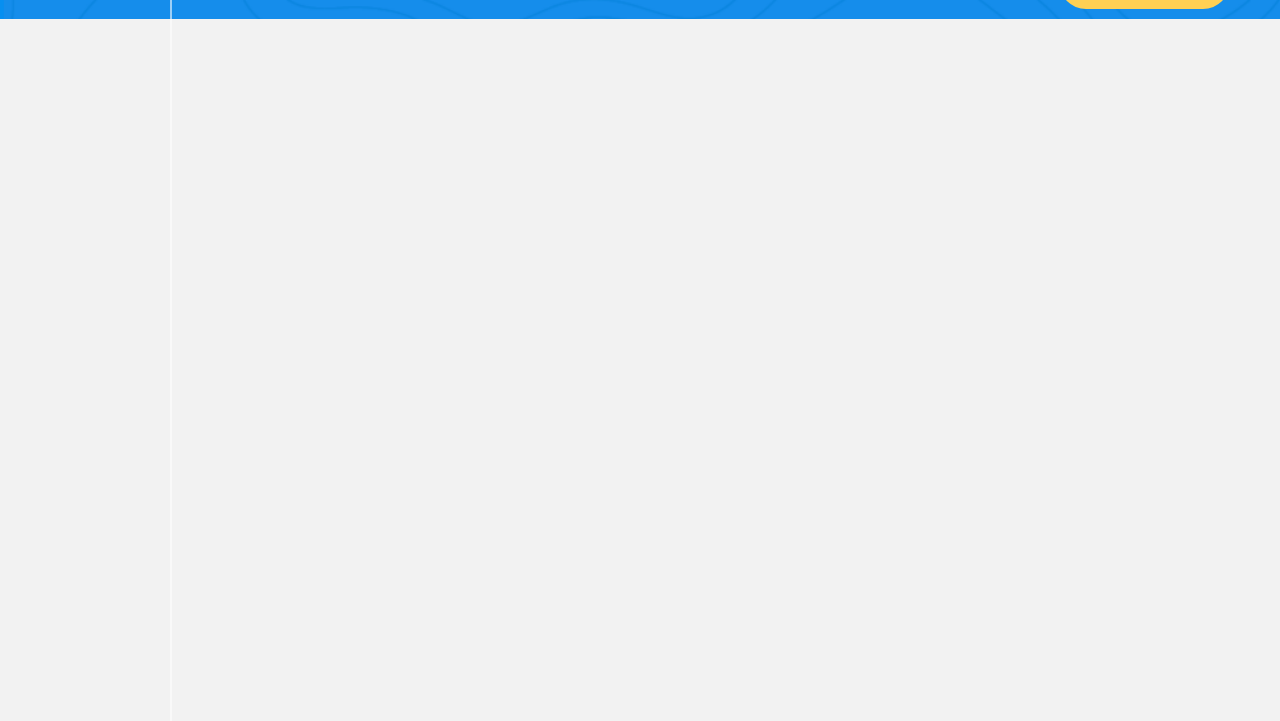
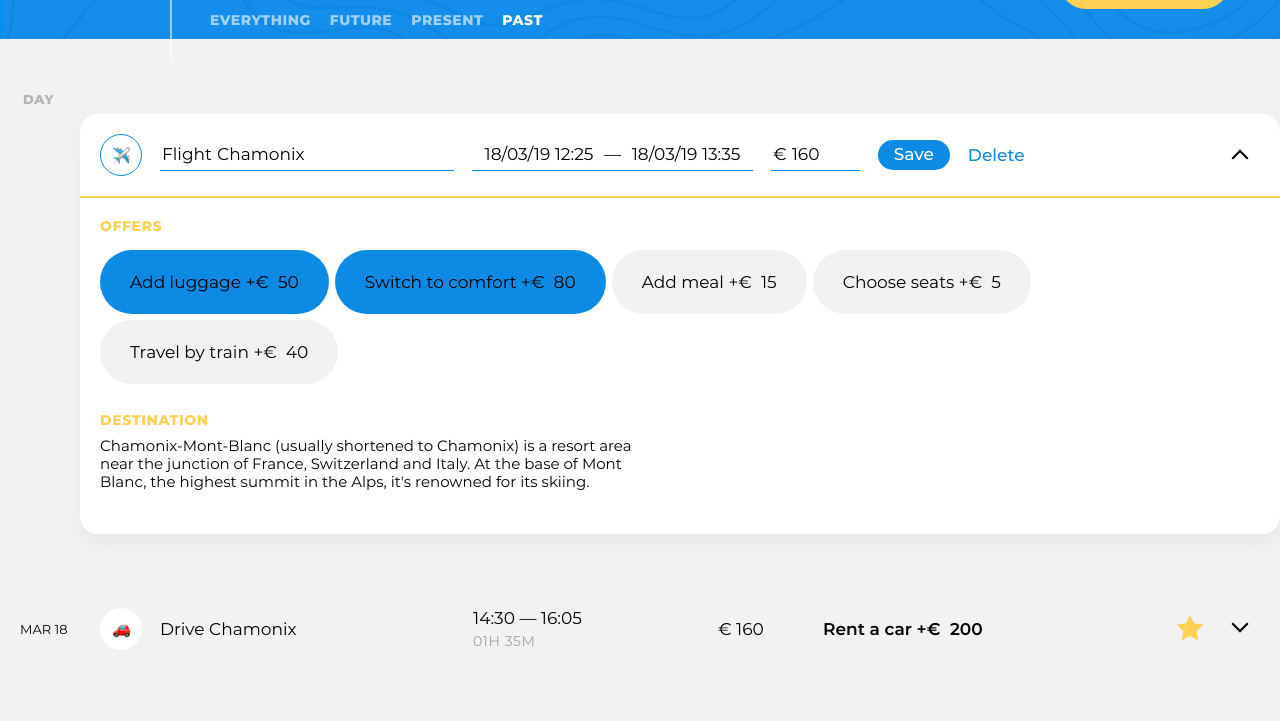
Before and after one commit to htmlacademy-ecmascript/1993565-big-trip-20, a website built with webpack: page public/index.html in a window 1280 px wide. Shown: the part 68-789 px from the top of the page. Built offline with nearby package versions, Linux system fonts and the light colour scheme.

Commit message:
module1-task3

```diff
--- a/src/main.js
+++ b/src/main.js
@@ -0,0 +1,16 @@
+import NewEventButtonView from './view/new-event-button-view.js';
+import FiltersView from './view/trip-filters-view.js';
+import { render } from './render.js';
+import BoardPresenter from './presenter/event-presenter.js';
+
+const siteMainElement = document.querySelector('.page-body');
+
+
+const siteHeaderElement = siteMainElement.querySelector('.trip-main');
+
+const boardPresenter = new BoardPresenter({boardContainer: siteMainElement});
+
+render(new NewEventButtonView(), siteHeaderElement);
+render(new FiltersView(), siteHeaderElement);
+
+boardPresenter.init();
--- /dev/null
+++ b/src/presenter/event-presenter.js
@@ -0,0 +1,27 @@
+import {render} from '../render.js';
+import EventTripBoardView from '../view/trip-board-view.js';
+import SortView from '../view/sort-view.js';
+import TripEventListView from '../view/trip-events-list-view.js';
+import PointTripView from '../view/point-trip-view.js';
+import EditPointView from '../view/edit-point-view.js';
+
+export default class BoardPresenter {
+  boardComponent = new EventTripBoardView();
+  taskListComponent = new TripEventListView();
+
+constructor({boardContainer}) {
+    this.boardContainer = boardContainer;
+  }
+
+init() {
+    render(this.boardComponent, this.boardContainer);
+    render(new SortView(), this.boardComponent.getElement());
+    render(this.taskListComponent, this.boardComponent.getElement());
+    render(new EditPointView(), this.taskListComponent.getElement());
+
+
+     for (let i = 0; i < 3; i++) {
+      render(new PointTripView(), this.taskListComponent.getElement());
+    }
+ }
+}
--- /dev/null
+++ b/src/view/edit-point-view.js
@@ -0,0 +1,179 @@
+import { createElement } from '../render.js';
+
+
+function createEditPointTemplate() {
+return (`<li class="trip-events__item">
+              <form class="event event--edit" action="#" method="post">
+                <header class="event__header">
+                  <div class="event__type-wrapper">
+                    <label class="event__type  event__type-btn" for="event-type-toggle-1">
+                      <span class="visually-hidden">Choose event type</span>
+                      <img class="event__type-icon" width="17" height="17" src="img/icons/flight.png" alt="Event type icon">
+                    </label>
+                    <input class="event__type-toggle  visually-hidden" id="event-type-toggle-1" type="checkbox">
+
+                    <div class="event__type-list">
+                      <fieldset class="event__type-group">
+                        <legend class="visually-hidden">Event type</legend>
+
+                        <div class="event__type-item">
+                          <input id="event-type-taxi-1" class="event__type-input  visually-hidden" type="radio" name="event-type" value="taxi">
+                          <label class="event__type-label  event__type-label--taxi" for="event-type-taxi-1">Taxi</label>
+                        </div>
+
+                        <div class="event__type-item">
+                          <input id="event-type-bus-1" class="event__type-input  visually-hidden" type="radio" name="event-type" value="bus">
+                          <label class="event__type-label  event__type-label--bus" for="event-type-bus-1">Bus</label>
+                        </div>
+
+                        <div class="event__type-item">
+                          <input id="event-type-train-1" class="event__type-input  visually-hidden" type="radio" name="event-type" value="train">
+                          <label class="event__type-label  event__type-label--train" for="event-type-train-1">Train</label>
+                        </div>
+
+                        <div class="event__type-item">
+                          <input id="event-type-ship-1" class="event__type-input  visually-hidden" type="radio" name="event-type" value="ship">
+                          <label class="event__type-label  event__type-label--ship" for="event-type-ship-1">Ship</label>
+                        </div>
+
+                        <div class="event__type-item">
+                          <input id="event-type-drive-1" class="event__type-input  visually-hidden" type="radio" name="event-type" value="drive">
+                          <label class="event__type-label  event__type-label--drive" for="event-type-drive-1">Drive</label>
+                        </div>
+
+                        <div class="event__type-item">
+                          <input id="event-type-flight-1" class="event__type-input  visually-hidden" type="radio" name="event-type" value="flight" checked="">
+                          <label class="event__type-label  event__type-label--flight" for="event-type-flight-1">Flight</label>
+                        </div>
+
+                        <div class="event__type-item">
+                          <input id="event-type-check-in-1" class="event__type-input  visually-hidden" type="radio" name="event-type" value="check-in">
+                          <label class="event__type-label  event__type-label--check-in" for="event-type-check-in-1">Check-in</label>
+                        </div>
+
+                        <div class="event__type-item">
+                          <input id="event-type-sightseeing-1" class="event__type-input  visually-hidden" type="radio" name="event-type" value="sightseeing">
+                          <label class="event__type-label  event__type-label--sightseeing" for="event-type-sightseeing-1">Sightseeing</label>
+                        </div>
+
+                        <div class="event__type-item">
+                          <input id="event-type-restaurant-1" class="event__type-input  visually-hidden" type="radio" name="event-type" value="restaurant">
+                          <label class="event__type-label  event__type-label--restaurant" for="event-type-restaurant-1">Restaurant</label>
+                        </div>
+                      </fieldset>
+                    </div>
+                  </div>
+
+                  <div class="event__field-group  event__field-group--destination">
+                    <label class="event__label  event__type-output" for="event-destination-1">
+                      Flight
+                    </label>
+                    <input class="event__input  event__input--destination" id="event-destination-1" type="text" name="event-destination" value="Chamonix" list="destination-list-1">
+                    <datalist id="destination-list-1">
+                      <option value="Amsterdam"></option>
+                      <option value="Geneva"></option>
+                      <option value="Chamonix"></option>
+                    </datalist>
+                  </div>
+
+                  <div class="event__field-group  event__field-group--time">
+                    <label class="visually-hidden" for="event-start-time-1">From</label>
+                    <input class="event__input  event__input--time" id="event-start-time-1" type="text" name="event-start-time" value="18/03/19 12:25">
+                    —
+                    <label class="visually-hidden" for="event-end-time-1">To</label>
+                    <input class="event__input  event__input--time" id="event-end-time-1" type="text" name="event-end-time" value="18/03/19 13:35">
+                  </div>
+
+                  <div class="event__field-group  event__field-group--price">
+                    <label class="event__label" for="event-price-1">
+                      <span class="visually-hidden">Price</span>
+                      €
+                    </label>
+                    <input class="event__input  event__input--price" id="event-price-1" type="text" name="event-price" value="160">
+                  </div>
+
+                  <button class="event__save-btn  btn  btn--blue" type="submit">Save</button>
+                  <button class="event__reset-btn" type="reset">Delete</button>
+                  <button class="event__rollup-btn" type="button">
+                    <span class="visually-hidden">Open event</span>
+                  </button>
+                </header>
+                <section class="event__details">
+                  <section class="event__section  event__section--offers">
+                    <h3 class="event__section-title  event__section-title--offers">Offers</h3>
+
+                    <div class="event__available-offers">
+                      <div class="event__offer-selector">
+                        <input class="event__offer-checkbox  visually-hidden" id="event-offer-luggage-1" type="checkbox" name="event-offer-luggage" checked="">
+                        <label class="event__offer-label" for="event-offer-luggage-1">
+                          <span class="event__offer-title">Add luggage</span>
+                          +€&nbsp;
+                          <span class="event__offer-price">50</span>
+                        </label>
+                      </div>
+
+                      <div class="event__offer-selector">
+                        <input class="event__offer-checkbox  visually-hidden" id="event-offer-comfort-1" type="checkbox" name="event-offer-comfort" checked="">
+                        <label class="event__offer-label" for="event-offer-comfort-1">
+                          <span class="event__offer-title">Switch to comfort</span>
+                          +€&nbsp;
+                          <span class="event__offer-price">80</span>
+                        </label>
+                      </div>
+
+                      <div class="event__offer-selector">
+                        <input class="event__offer-checkbox  visually-hidden" id="event-offer-meal-1" type="checkbox" name="event-offer-meal">
+                        <label class="event__offer-label" for="event-offer-meal-1">
+                          <span class="event__offer-title">Add meal</span>
+                          +€&nbsp;
+                          <span class="event__offer-price">15</span>
+                        </label>
+                      </div>
+
+                      <div class="event__offer-selector">
+                        <input class="event__offer-checkbox  visually-hidden" id="event-offer-seats-1" type="checkbox" name="event-offer-seats">
+                        <label class="event__offer-label" for="event-offer-seats-1">
+                          <span class="event__offer-title">Choose seats</span>
+                          +€&nbsp;
+                          <span class="event__offer-price">5</span>
+                        </label>
+                      </div>
+
+                      <div class="event__offer-selector">
+                        <input class="event__offer-checkbox  visually-hidden" id="event-offer-train-1" type="checkbox" name="event-offer-train">
+                        <label class="event__offer-label" for="event-offer-train-1">
+                          <span class="event__offer-title">Travel by train</span>
+                          +€&nbsp;
+                          <span class="event__offer-price">40</span>
+                        </label>
+                      </div>
+                    </div>
+                  </section>
+
+                  <section class="event__section  event__section--destination">
+                    <h3 class="event__section-title  event__section-title--destination">Destination</h3>
+                    <p class="event__destination-description">Chamonix-Mont-Blanc (usually shortened to Chamonix) is a resort area near the junction of France, Switzerland and Italy. At the base of Mont Blanc, the highest summit in the Alps, it's renowned for its skiing.</p>
+                  </section>
+                </section>
+              </form>
+            </li>`)
+}
+
+
+export default class EditPointView {
+  getTemplate() {
+    return createEditPointTemplate();
+  }
+
+  getElement() {
+    if (!this.element) {
+      this.element = createElement(this.getTemplate());
+    }
+
+    return this.element;
+  }
+
+  removeElement() {
+    this.element = null;
+  }
+}
--- /dev/null
+++ b/src/view/point-trip-view.js
@@ -0,0 +1,61 @@
+import { createElement } from '../render.js';
+
+
+function createPointTripTemplate() {
+
+return (`<li class="trip-events__item">
+              <div class="event">
+                <time class="event__date" datetime="2019-03-18">MAR 18</time>
+                <div class="event__type">
+                  <img class="event__type-icon" width="42" height="42" src="img/icons/drive.png" alt="Event type icon">
+                </div>
+                <h3 class="event__title">Drive Chamonix</h3>
+                <div class="event__schedule">
+                  <p class="event__time">
+                    <time class="event__start-time" datetime="2019-03-18T14:30">14:30</time>
+                    —
+                    <time class="event__end-time" datetime="2019-03-18T16:05">16:05</time>
+                  </p>
+                  <p class="event__duration">01H 35M</p>
+                </div>
+                <p class="event__price">
+                  €&nbsp;<span class="event__price-value">160</span>
+                </p>
+                <h4 class="visually-hidden">Offers:</h4>
+                <ul class="event__selected-offers">
+                  <li class="event__offer">
+                    <span class="event__offer-title">Rent a car</span>
+                    +€&nbsp;
+                    <span class="event__offer-price">200</span>
+                  </li>
+                </ul>
+                <button class="event__favorite-btn  event__favorite-btn--active" type="button">
+                  <span class="visually-hidden">Add to favorite</span>
+                  <svg class="event__favorite-icon" width="28" height="28" viewBox="0 0 28 28">
+                    <path d="M14 21l-8.22899 4.3262 1.57159-9.1631L.685209 9.67376 9.8855 8.33688 14 0l4.1145 8.33688 9.2003 1.33688-6.6574 6.48934 1.5716 9.1631L14 21z"></path>
+                  </svg>
+                </button>
+                <button class="event__rollup-btn" type="button">
+                  <span class="visually-hidden">Open event</span>
+                </button>
+              </div>
+            </li>`)
+}
+
+export default class PointTripView {
+  getTemplate() {
+    return createPointTripTemplate();
+  }
+
+  getElement() {
+    if (!this.element) {
+      this.element = createElement(this.getTemplate());
+    }
+
+    return this.element;
+  }
+
+  removeElement() {
+    this.element = null;
+  }
+}
--- /dev/null
+++ b/src/view/sort-view.js
@@ -0,0 +1,49 @@
+import { createElement } from '../render.js';
+
+function createSortTemplate() {
+
+           return (`<div class="trip-sort__item  trip-sort__item--day">
+              <input id="sort-day" class="trip-sort__input  visually-hidden" type="radio" name="trip-sort" value="sort-day">
+              <label class="trip-sort__btn" for="sort-day">Day</label>
+            </div>
+
+            <div class="trip-sort__item  trip-sort__item--event">
+              <input id="sort-event" class="trip-sort__input  visually-hidden" type="radio" name="trip-sort" value="sort-event" disabled="">
+              <label class="trip-sort__btn" for="sort-event">Event</label>
+            </div>
+
+            <div class="trip-sort__item  trip-sort__item--time">
+              <input id="sort-time" class="trip-sort__input  visually-hidden" type="radio" name="trip-sort" value="sort-time">
+              <label class="trip-sort__btn" for="sort-time">Time</label>
+            </div>
+
+            <div class="trip-sort__item  trip-sort__item--price">
+              <input id="sort-price" class="trip-sort__input  visually-hidden" type="radio" name="trip-sort" value="sort-price" checked="">
+              <label class="trip-sort__btn" for="sort-price">Price</label>
+            </div>
+
+            <div class="trip-sort__item  trip-sort__item--offer">
+              <input id="sort-offer" class="trip-sort__input  visually-hidden" type="radio" name="trip-sort" value="sort-offer" disabled="">
+              <label class="trip-sort__btn" for="sort-offer">Offers</label>
+            </div>`)
+
+}
+
+
+export default class NewSortView {
+  getTemplate() {
+    return createSortTemplate();
+  }
+
+  getElement() {
+    if (!this.element) {
+      this.element = createElement(this.getTemplate());
+    }
+
+    return this.element;
+  }
+
+  removeElement() {
+    this.element = null;
+  }
+}
--- /dev/null
+++ b/src/view/trip-board-view.js
@@ -0,0 +1,22 @@
+import { createElement } from '../render.js';
+
+
+function createTripBoardTemplate() { return ( `<section class="trip-events">  </section>`) }
+
+export default class EventTripBoardView {
+  getTemplate() {
+    return createTripBoardTemplate();
+  }
+
+  getElement() {
+    if (!this.element) {
+      this.element = createElement(this.getTemplate());
+    }
+
+    return this.element;
+  }
+
+  removeElement() {
+    this.element = null;
+  }
+}
--- /dev/null
+++ b/src/view/trip-events-list-view.js
@@ -0,0 +1,25 @@
+import { createElement } from '../render.js';
+
+function createNewTripEventListTemplate() {
+  return (`<ul class="trip-events__list">
+          </ul>`);
+}
+
+
+export default class TripEventListView {
+  getTemplate() {
+    return createNewTripEventListTemplate();
+  }
+
+  getElement() {
+    if (!this.element) {
+      this.element = createElement(this.getTemplate());
+    }
+
+    return this.element;
+  }
+
+  removeElement() {
+    this.element = null;
+  }
+}
--- /dev/null
+++ b/src/view/trip-filters-view.js
@@ -0,0 +1,48 @@
+ import { createElement } from "../render.js";
+
+
+ function createFiltersTemplate() {
+   return (`
+    <form class="trip-filters" action="#" method="get">
+                <div class="trip-filters__filter">
+                  <input id="filter-everything" class="trip-filters__filter-input  visually-hidden" type="radio" name="trip-filter" value="everything">
+                  <label class="trip-filters__filter-label" for="filter-everything">Everything</label>
+                </div>
+
+                <div class="trip-filters__filter">
+                  <input id="filter-future" class="trip-filters__filter-input  visually-hidden" type="radio" name="trip-filter" value="future">
+                  <label class="trip-filters__filter-label" for="filter-future">Future</label>
+                </div>
+
+                <div class="trip-filters__filter">
+                  <input id="filter-present" class="trip-filters__filter-input  visually-hidden" type="radio" name="trip-filter" value="present">
+                  <label class="trip-filters__filter-label" for="filter-present">Present</label>
+                </div>
+
+                <div class="trip-filters__filter">
+                  <input id="filter-past" class="trip-filters__filter-input  visually-hidden" type="radio" name="trip-filter" value="past" checked>
+                  <label class="trip-filters__filter-label" for="filter-past">Past</label>
+                </div>
+
+                <button class="visually-hidden" type="submit">Accept filter</button>
+
+              `)
+ }
+
+ export default class FiltersView {
+   getTemplate() {
+     return createFiltersTemplate();
+   }
+
+   getElement() {
+     if (!this.element) {
+       this.element = createElement(this.getTemplate());
+     }
+
+     return this.element;
+   }
+
+   removeElement() {
+     this.element = null;
+   }
+ }
```
Also changed, not shown: package.json (+7 -7 lines), public/index.html (+1 -1 lines), src/view/add-new-point-view.js (added, +185 -0 lines), src/view/list-empty-view.js (added, +38 -0 lines), src/view/loading-view.js (added, +29 -0 lines), 1 other file.
